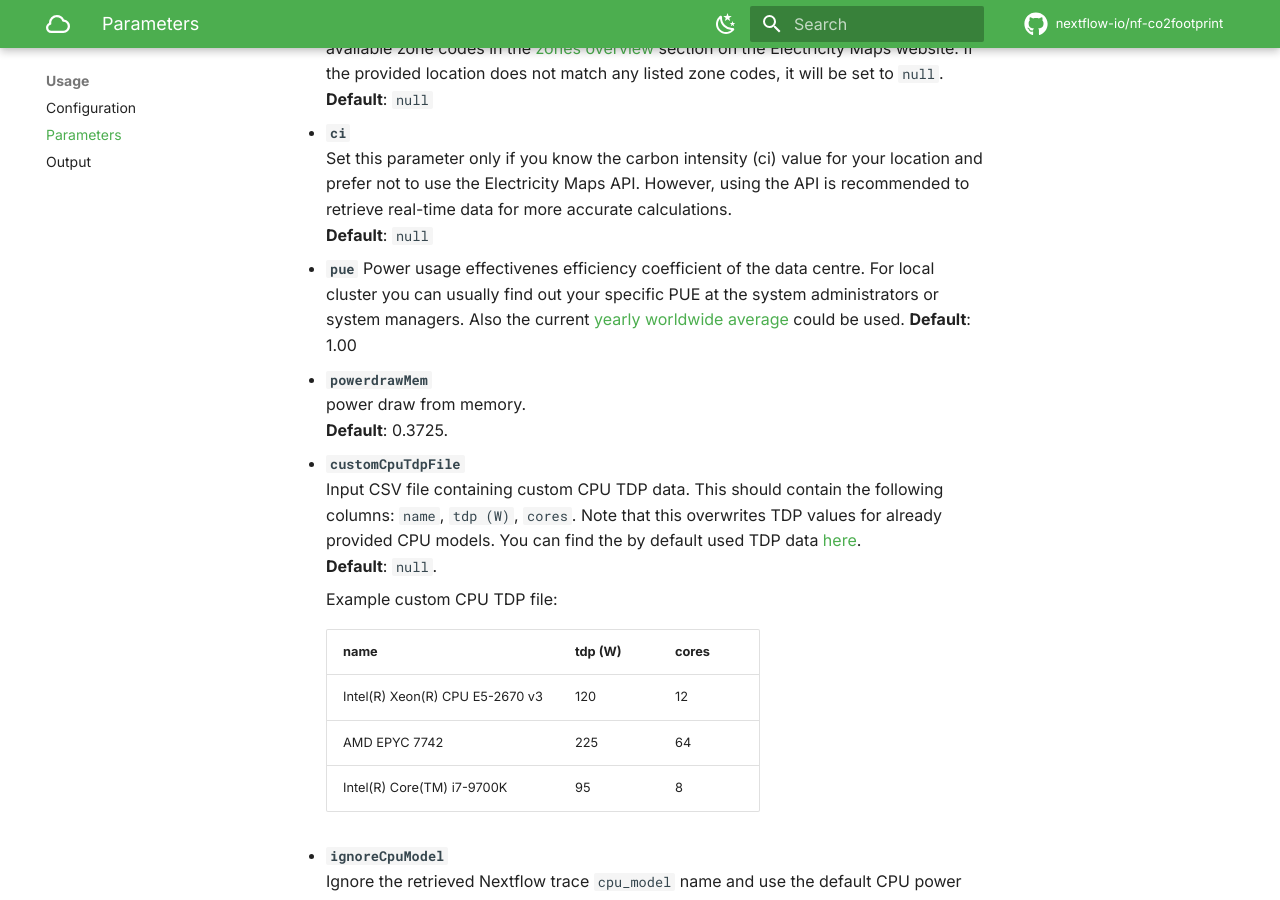
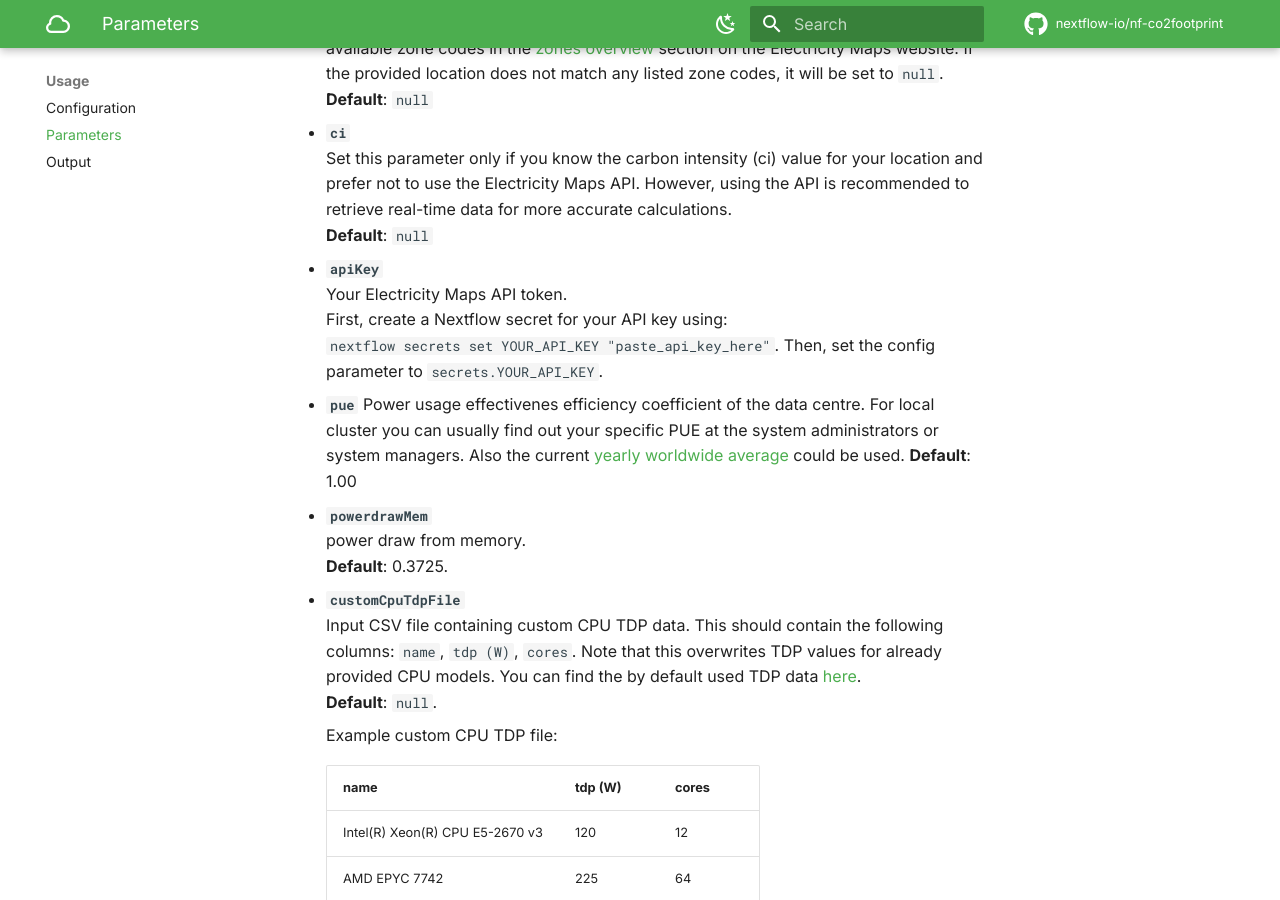
Before and after one commit to nextflow-io/nf-co2footprint, an MkDocs documentation site: the page built from docs/usage/parameters.md, in a window 1280 px wide and 900 px high, scrolled down 624 px. Built offline with MkDocs 1.6.1 and Material for MkDocs 9.7.7, drawn with Linux system fonts in a browser that asks for light colours; comment, search, counter and statistics services are not loaded.

Commit message:
Documentation: added machineType to configuration section; added apiKey to input parameter section
Signed-off-by: nadnein <nadjav.18@gmail.com>

```diff
--- a/docs/usage/parameters.md
+++ b/docs/usage/parameters.md
@@ -24,6 +24,11 @@ The following parameters are currently available:
 - **`ci`**
   Set this parameter only if you know the carbon intensity (ci) value for your location and prefer not to use the Electricity Maps API. However, using the API is recommended to retrieve real-time data for more accurate calculations.
   **Default**:  `null`
+
+- **`apiKey`**
+  Your Electricity Maps API token.
+  First, create a Nextflow secret for your API key using:
+  `nextflow secrets set YOUR_API_KEY "paste_api_key_here"`. Then, set the config parameter to `secrets.YOUR_API_KEY`.
 
 - **`pue`**
   Power usage effectivenes efficiency coefficient of the data centre. For local cluster you can usually find out your specific PUE at the system administrators or system managers. Also the current [yearly worldwide average](https://www.statista.com/statistics/1229367/data-center-average-annual-pue-worldwide/) could be used.
```
Also changed, not shown: docs/index.md (+1 -1 lines), docs/usage/configuration.md (+3 -0 lines).
